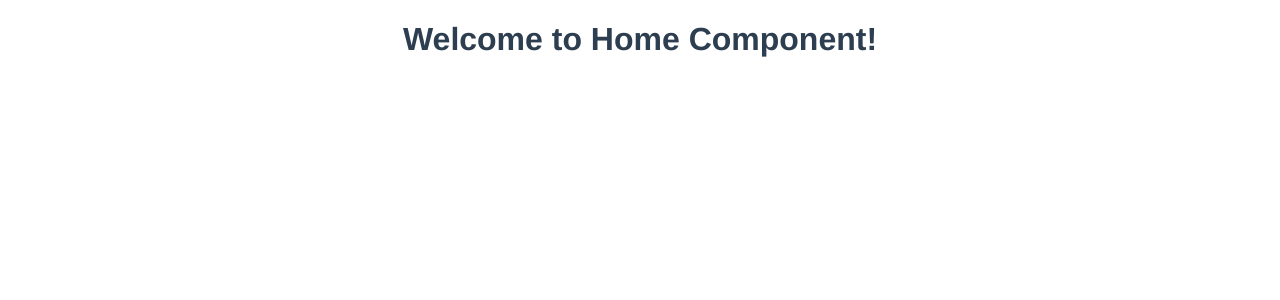
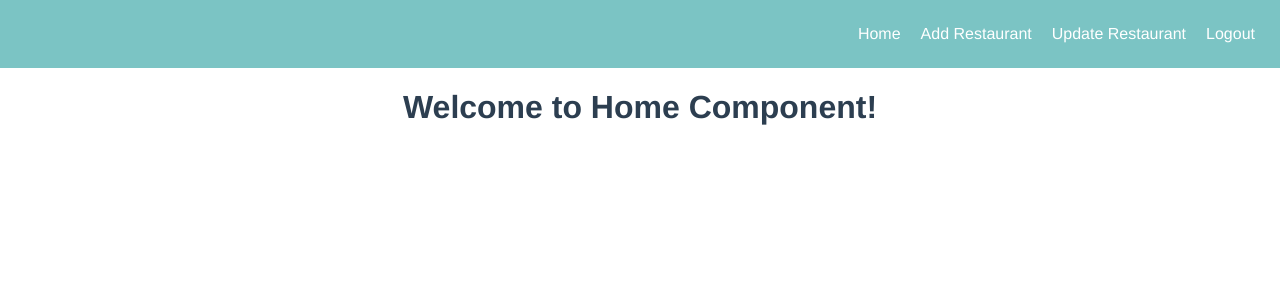
Before and after one commit to LakshithaJ/Restaurant-Management, a Vue app: page / in a window 1280 px wide. Shown: the top 300 px of the page. Built offline with nearby package versions, Linux system fonts and the light colour scheme; sample sign-in values are in the browser's storage.

Commit message:
add styles and content for Header component

```diff
--- /dev/null
+++ b/src/components/Header.vue
@@ -0,0 +1,48 @@
+<template>
+    <ul class="app-nav-container">
+        <li><a href="">Home</a></li>
+        <li><a href="">Add Restaurant</a></li>
+        <li><a href="">Update Restaurant</a></li>
+        <li><a href="">Logout</a></li>
+    </ul>
+</template>
+<script>
+export default {
+    name: 'Header',
+}
+</script>
+<style>
+.app-nav-container{
+    list-style: none;
+    display: flex;
+    justify-content: end;
+    align-items: end;
+    background: #7bc4c4;
+    margin: 0;
+    padding: 25px 15px;
+
+    a{
+        text-decoration: none;
+        color: #fff;
+        padding: 5px;
+    }
+
+    li {
+        margin: 0 5px;
+    }
+    a:hover{
+        background-color: #fff;
+        color: #7bc4c4;
+        border-radius: 5px;
+    }
+}
+@media screen and (max-width: 600px) {
+    .app-nav-container {
+        flex-direction: column;
+
+        li {
+            margin: 3px 0;
+        }
+    }
+}
+</style>
--- a/src/components/Home.vue
+++ b/src/components/Home.vue
@@ -1,9 +1,12 @@
 <template>
+    <Header />
     <h1>Welcome to Home Component!</h1>
 </template>
 <script>
+import Header from './Header.vue';
 export default {
     name: 'Home',
+    components : {Header},
     mounted(){
         let user = localStorage.getItem('user_info');
         if(!user){
```
